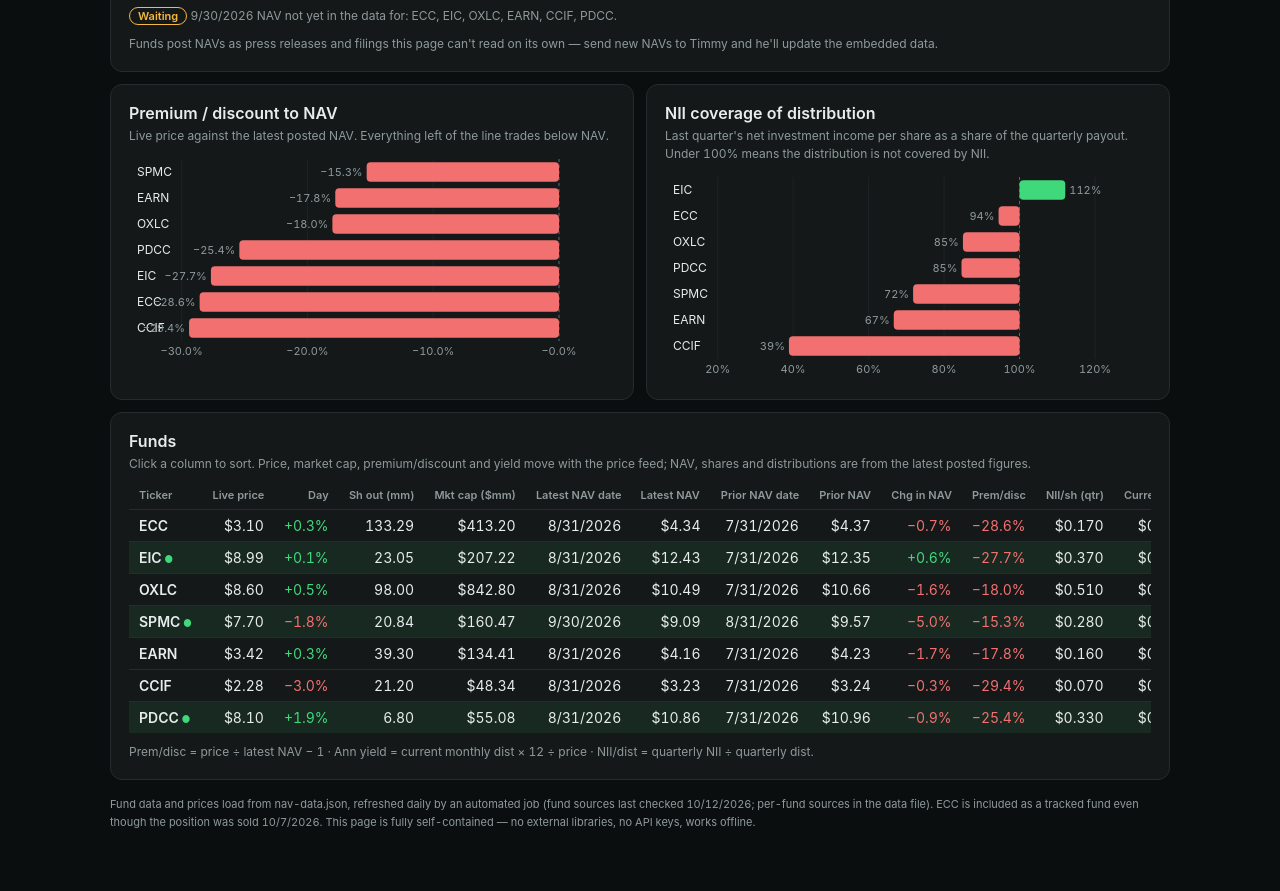
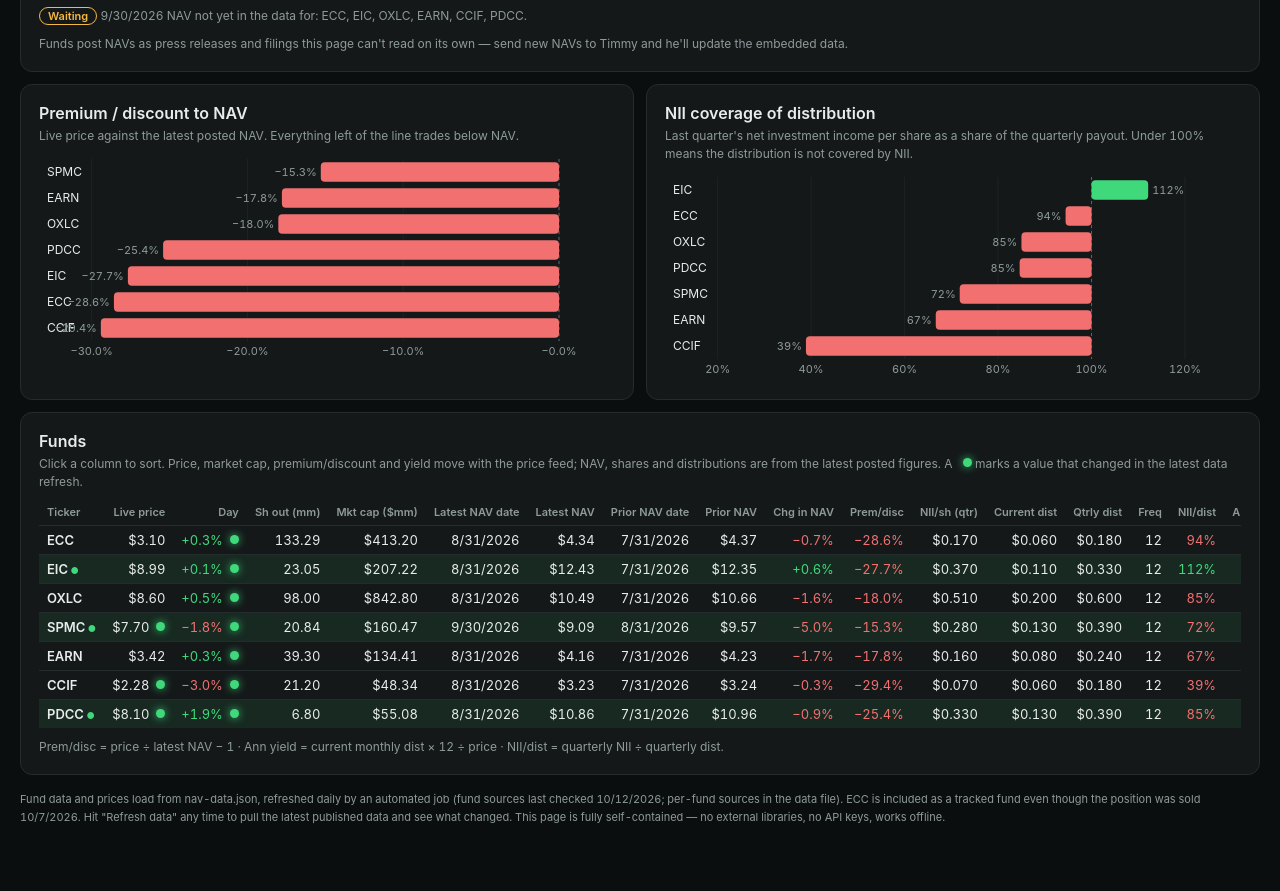
Before and after one commit to adriangarcia174/clo-fund-tracker, a plain HTML site: page index.html in a window 1280 px wide. Shown: the part 411-1302 px from the top of the page. Drawn offline with Linux system fonts and the light colour scheme.

Commit message:
Wider layout, Refresh data button, green-dot change markers

```diff
--- a/index.html
+++ b/index.html
@@ -19,7 +19,7 @@
   }
   * { box-sizing: border-box; }
   body { margin: 0; background: var(--bg); color: var(--fg); font-family: var(--sans); font-variant-numeric: tabular-nums; }
-  .clo { max-width: 1100px; margin: 0 auto; padding: 24px 20px 48px; }
+  .clo { max-width: 1480px; margin: 0 auto; padding: 24px 20px 48px; }
   .clo-head { display: flex; flex-wrap: wrap; align-items: flex-end; justify-content: space-between; gap: 12px; margin-bottom: 16px; }
   .clo-title { font-family: var(--serif); font-weight: 400; font-size: 30px; margin: 0; }
   .clo-take { color: var(--muted); font-size: 15px; margin: 6px 0 0; min-height: 1.4em; }
@@ -46,8 +46,8 @@
   .clo-tip { position: absolute; pointer-events: none; display: none; background: #1e2425; border: 1px solid var(--border); border-radius: 8px; box-shadow: 0 6px 20px rgba(0,0,0,.5); padding: 6px 10px; font-size: 12px; white-space: nowrap; z-index: 5; }
   .clo-tip .clo-tip-h { color: var(--muted); margin-bottom: 2px; }
   .clo-tablebox { overflow: auto; max-height: 36rem; }
-  .clo table { border-collapse: collapse; width: 100%; font-size: 14px; }
-  .clo th, .clo td { padding: 7px 10px; text-align: right; white-space: nowrap; border-bottom: 1px solid var(--border); }
+  .clo table { border-collapse: collapse; width: 100%; font-size: 13px; }
+  .clo th, .clo td { padding: 6px 8px; text-align: right; white-space: nowrap; border-bottom: 1px solid var(--border); }
   .clo th { position: sticky; top: 0; background: var(--panel); color: var(--muted); font-weight: 600; font-size: 11px; vertical-align: bottom; cursor: pointer; user-select: none; }
   .clo th:hover { color: var(--fg); }
   .clo th[aria-sort="ascending"]::after { content: " \25B2"; }
@@ -68,6 +68,8 @@
   .clo-upd-sub { margin: 10px 0 0; color: var(--muted); font-size: 12px; line-height: 1.5; }
   .clo tr.clo-changed td { background: rgba(63, 217, 124, .09); }
   .clo tr.clo-changed td:first-child::after { content: " \25CF"; color: var(--ok); font-size: .7em; vertical-align: middle; }
+  .upd-dot { display: inline-block; width: 9px; height: 9px; border-radius: 50%; background: var(--ok); margin-left: 7px; vertical-align: 1px; box-shadow: 0 0 8px rgba(63, 217, 124, .9); animation: upd-pulse 1.2s ease-in-out 3; }
+  @keyframes upd-pulse { 0%, 100% { opacity: 1; } 50% { opacity: .35; } }
   .clo-src { color: var(--muted); font-size: 11px; margin-top: 16px; line-height: 1.6; }
   .clo-src a { color: var(--muted); }
 </style>
@@ -81,6 +83,8 @@
     </div>
     <div class="clo-tools">
       <span class="clo-asof">Prices as of <span id="price-asof">&mdash;</span></span>
+      <button class="clo-btn" id="btn-data-refresh" type="button">Refresh data</button>
+      <span class="clo-asof" id="refresh-status"></span>
     </div>
   </div>
 
@@ -130,7 +134,7 @@
 
   <div class="clo-card" id="fund-table">
     <h3>Funds</h3>
-    <p class="clo-note">Click a column to sort. Price, market cap, premium/discount and yield move with the price feed; NAV, shares and distributions are from the latest posted figures.</p>
+    <p class="clo-note">Click a column to sort. Price, market cap, premium/discount and yield move with the price feed; NAV, shares and distributions are from the latest posted figures. A <span class="upd-dot"></span> marks a value that changed in the latest data refresh.</p>
     <div class="clo-tablebox">
       <table id="tbl">
         <thead>
@@ -189,6 +193,7 @@ let PRICES = {
 let PRICE_LABEL = "10/12/2026 Nasdaq close (4:00 PM ET)";
 let CHANGED = new Set(); // derived from changed_on dates (recent changes highlight)
 let DATA_ASOF = null;    // max checked_on from the loaded dataset
+let DOT_FIELDS = new Map(); // ticker -> Set of row fields that changed in the latest refresh (green dots)
 
 function refreshChangedSet() {
   const cutoff = new Date(); cutoff.setDate(cutoff.getDate() - 60);
@@ -319,11 +324,17 @@ function drawTable() {
   tbody.replaceChildren(...rows.map((r) => {
     const tr = document.createElement('tr');
     if (CHANGED.has(r.ticker)) tr.className = 'clo-changed';
+  const dots = DOT_FIELDS.get(r.ticker);
     for (const th of ths) {
       const k = th.dataset.field, col = COLS[k], v = r[k];
       const td = document.createElement('td');
       td.textContent = v == null || Number.isNaN(v) ? '\u2014' : col.f(v);
       if (col.c && v != null) td.className = col.c(v);
+      if (dots && dots.has(k)) {
+        const d = document.createElement('span');
+        d.className = 'upd-dot'; d.title = 'Changed in the latest data refresh';
+        td.appendChild(d);
+      }
       tr.appendChild(td);
     }
     return tr;
@@ -421,16 +432,53 @@ document.getElementById('srcnote').innerHTML =
   'Fund data and prices load from nav-data.json, refreshed daily by an automated job (fund sources last checked ' +
   (DATA_ASOF ? fmt.date(DATA_ASOF) : '10/12/2026') + '; per-fund sources in the data file). ' +
   'ECC is included as a tracked fund even though the position was sold 10/7/2026. ' +
+  'Hit "Refresh data" any time to pull the latest published data and see what changed. ' +
   'This page is fully self-contained \u2014 no external libraries, no API keys, works offline.';
 
-/* ---------- Self-update: pull the latest nav-data.json on every load ---------- */
-async function loadRemoteData() {
+/* ---------- Self-update: pull the latest nav-data.json, diff it, dot what changed ---------- */
+const FUND_DOT_KEYS = ['latest_nav', 'latest_nav_date', 'prior_nav', 'prior_nav_date',
+  'nii_qtr', 'current_dist', 'qtrly_dist', 'freq', 'sh_out_mm', 'nav_post_date'];
+
+function valEq(a, b) {
+  if (a === b) return true;
+  if (a == null || b == null) return false;
+  const na = Number(a), nb = Number(b);
+  if (Number.isFinite(na) && Number.isFinite(nb)) return Math.abs(na - nb) < 1e-9;
+  return String(a) === String(b);
+}
+
+function snapshotData() {
+  return { funds: FUNDS.map((f) => Object.assign({}, f)),
+           prices: Object.fromEntries(Object.entries(PRICES).map(([t, q]) => [t, Object.assign({}, q)])) };
+}
+
+function diffData(snap) {
+  const dots = new Map();
+  const oldByTicker = new Map(snap.funds.map((f) => [f.ticker, f]));
+  for (const f of FUNDS) {
+    const o = oldByTicker.get(f.ticker);
+    if (!o) continue;
+    const set = new Set();
+    for (const k of FUND_DOT_KEYS) if (!valEq(o[k], f[k])) set.add(k);
+    const op = snap.prices[f.ticker] || {}, np = PRICES[f.ticker] || {};
+    if (!valEq(op.price, np.price)) set.add('price');
+    if (!valEq(op.chg_pct, np.chg_pct)) set.add('day_chg_pct');
+    if (set.size) dots.set(f.ticker, set);
+  }
+  return dots;
+}
+
+async function refreshFromRemote(cacheBust) {
+  let r;
   try {
-    const r = await fetch('nav-data.json', { cache: 'no-store' });
-    if (!r.ok) return;
-    const j = await r.json();
+    r = await fetch('nav-data.json' + (cacheBust ? '?t=' + Date.now() : ''), { cache: 'no-store' });
+  } catch (e) { return { ok: false }; }
+  if (!r.ok) return { ok: false };
+  let j;
+  try { j = await r.json(); } catch (e) { return { ok: false }; }
   const funds = Array.isArray(j) ? j : j.funds;
-    if (!Array.isArray(funds) || !funds.length || !funds.every((f) => f.ticker && f.latest_nav != null)) return;
+  if (!Array.isArray(funds) || !funds.length || !funds.every((f) => f.ticker && f.latest_nav != null)) return { ok: false };
+  const snap = snapshotData();
   FUNDS.length = 0;
   for (const f of funds) FUNDS.push(f);
   if (!Array.isArray(j) && j.prices) {
@@ -443,9 +491,37 @@ async function loadRemoteData() {
     if (j.prices_asof) PRICE_LABEL = fmt.date(j.prices_asof) + ' close (daily refresh)';
   }
   refreshChangedSet();
-  } catch (e) { /* keep the embedded snapshot */ }
+  DOT_FIELDS = diffData(snap);
+  return { ok: true,
+           changed: [...DOT_FIELDS.values()].reduce((s, x) => s + x.size, 0),
+           tickers: [...DOT_FIELDS.keys()] };
 }
-loadRemoteData().finally(() => drawAll());
+
+const btnDataRefresh = document.getElementById('btn-data-refresh');
+const refreshStatus = document.getElementById('refresh-status');
+btnDataRefresh.addEventListener('click', async () => {
+  btnDataRefresh.disabled = true;
+  const orig = btnDataRefresh.textContent;
+  btnDataRefresh.textContent = 'Refreshing\u2026';
+  refreshStatus.textContent = '';
+  try {
+    const res = await refreshFromRemote(true);
+    if (!res.ok) {
+      refreshStatus.textContent = 'Could not reach the data file \u2014 showing last loaded data.';
+    } else {
+      drawAll();
+      refreshStatus.textContent = res.changed
+        ? 'Updated just now \u2014 ' + res.changed + ' value' + (res.changed === 1 ? '' : 's') +
+          ' changed (' + res.tickers.join(', ') + ').'
+        : 'Already up to date.';
+    }
+  } finally {
+    btnDataRefresh.disabled = false;
+    btnDataRefresh.textContent = orig;
+  }
+});
+
+refreshFromRemote(false).finally(() => drawAll());
 </script>
 </body>
 </html>
```
Lines whose indentation alone changed are shown as unchanged.
